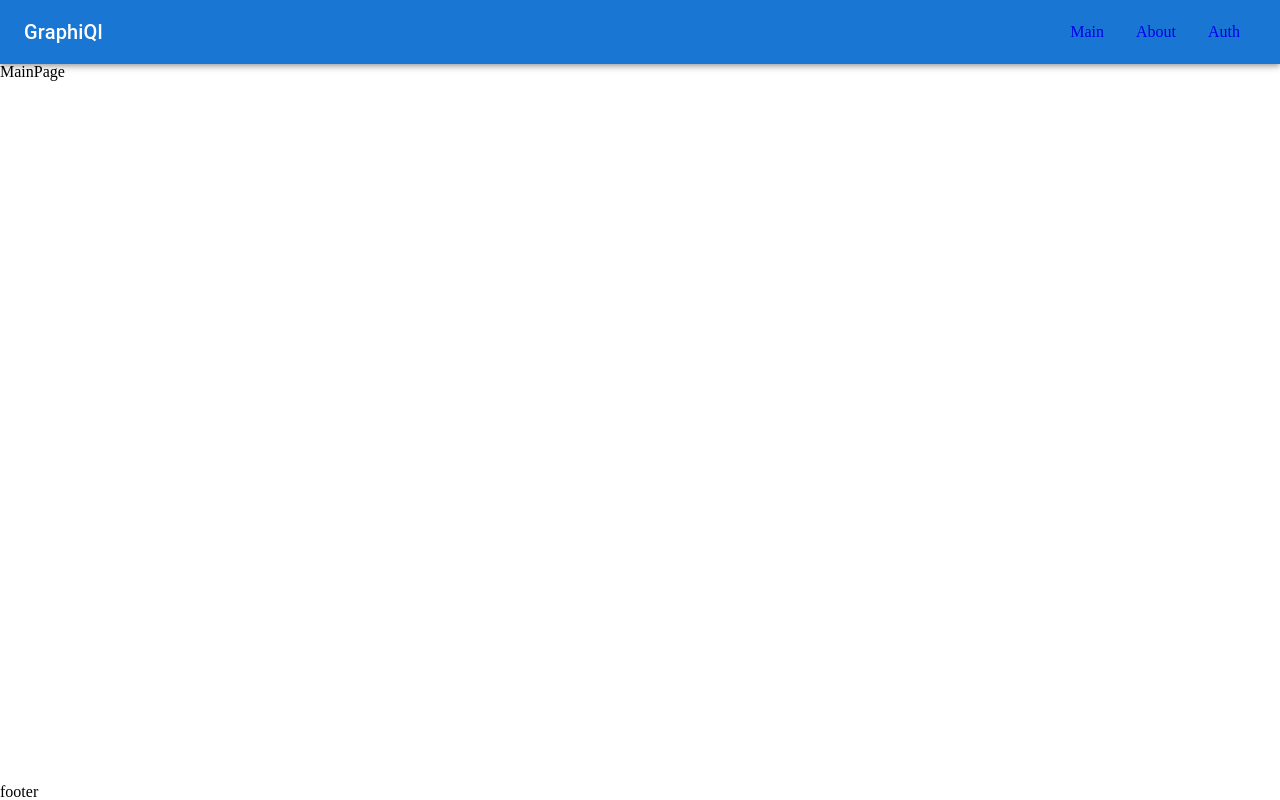
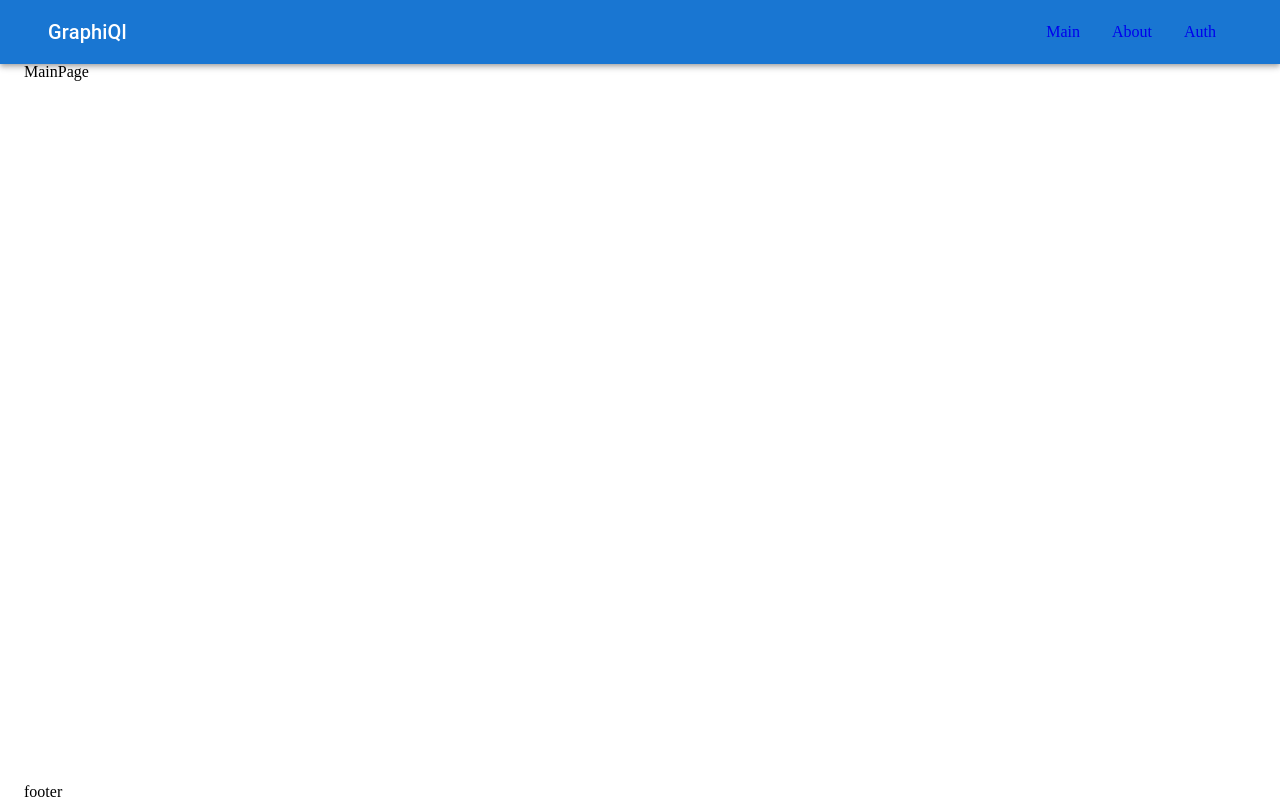
Before and after one commit to Egor-Dubovik/graphiql-app, a React (Vite) app: page / in a window 1280 px wide. Built offline with nearby package versions, Linux system fonts and the light colour scheme.

Commit message:
feet: add Container for all pages and add route for NotFoundPage

```diff
--- a/src/modules/Footer/Footer.tsx
+++ b/src/modules/Footer/Footer.tsx
@@ -1,7 +1,12 @@
+import { Container } from '@mui/material';
 import React, { FC } from 'react';
 
 const Footer: FC = () => {
-  return <div className="footer">footer</div>;
+  return (
+    <footer className="footer">
+      <Container maxWidth="xl">footer</Container>
+    </footer>
+  );
 };
 
 export default Footer;
--- a/src/modules/Header/Header.tsx
+++ b/src/modules/Header/Header.tsx
@@ -1,15 +1,17 @@
 import React from 'react';
-import { AppBar, Toolbar } from '@mui/material';
+import { AppBar, Container, Toolbar } from '@mui/material';
 import Logo from '../../components/Logo';
 import NavBar from '../../components/NavBar/NavBar';
 
 const Header = (): JSX.Element => {
   return (
     <AppBar position="static">
-      <Toolbar>
-        <Logo />
-        <NavBar />
-      </Toolbar>
+      <Container maxWidth="xl">
+        <Toolbar sx={{ p: 0 }}>
+          <Logo />
+          <NavBar />
+        </Toolbar>
+      </Container>
     </AppBar>
   );
 };
--- a/src/pages/AuthPage/AuthPage.tsx
+++ b/src/pages/AuthPage/AuthPage.tsx
@@ -1,7 +1,14 @@
 import React from 'react';
+import { Container } from '@mui/material';
 
 const AuthPage = () => {
-  return <main className="main">AuthPage</main>;
+  return (
+    <main className="main">
+      <Container maxWidth="xl">
+        <section>AuthPage</section>
+      </Container>
+    </main>
+  );
 };
 
 export default AuthPage;
--- a/src/pages/MainPage/MainPage.tsx
+++ b/src/pages/MainPage/MainPage.tsx
@@ -1,7 +1,14 @@
 import React from 'react';
+import { Container } from '@mui/material';
 
 const MainPage = () => {
-  return <main className="main">MainPage</main>;
+  return (
+    <main className="main">
+      <Container maxWidth="xl">
+        <section>MainPage</section>
+      </Container>
+    </main>
+  );
 };
 
 export default MainPage;
--- a/src/pages/NotFoundPage.tsx
+++ b/src/pages/NotFoundPage.tsx
@@ -1,7 +1,14 @@
 import React from 'react';
+import { Container } from '@mui/material';
 
 const NotFoundPage = () => {
-  return <main className="main">NotFoundPage</main>;
+  return (
+    <main className="main">
+      <Container maxWidth="xl">
+        <section>NotFoundPage</section>
+      </Container>
+    </main>
+  );
 };
 
 export default NotFoundPage;
--- a/src/pages/RedirectPage.tsx
+++ b/src/pages/RedirectPage.tsx
@@ -1,11 +1,12 @@
 import React, { FC } from 'react';
-import { Button, Typography } from '@mui/material';
+import { Button, Container, Typography } from '@mui/material';
 import { NavLink } from 'react-router-dom';
 import { ROUTES } from '../router/routes/routes.constant';
 
 const RedirectPage: FC = () => {
   return (
     <main className="main">
+      <Container maxWidth="xl">
         <section>
           <Typography
             sx={{
@@ -20,6 +21,7 @@ const RedirectPage: FC = () => {
             <NavLink to={ROUTES.LOGIN}>authorization</NavLink>
           </Button>
         </section>
+      </Container>
     </main>
   );
 };
--- a/src/pages/WelcomePage/WelcomePage.tsx
+++ b/src/pages/WelcomePage/WelcomePage.tsx
@@ -1,7 +1,14 @@
 import React from 'react';
+import { Container } from '@mui/material';
 
 const WelcomePage = () => {
-  return <main className="main">WelcomePage</main>;
+  return (
+    <main className="main">
+      <Container maxWidth="xl">
+        <section>WelcomePage</section>
+      </Container>
+    </main>
+  );
 };
 
 export default WelcomePage;
--- a/src/router/router.tsx
+++ b/src/router/router.tsx
@@ -2,6 +2,7 @@ import React from 'react';
 import { createBrowserRouter, createRoutesFromElements, Route } from 'react-router-dom';
 import AuthPage from '../pages/AuthPage/AuthPage';
 import MainPage from '../pages/MainPage/MainPage';
+import NotFoundPage from '../pages/NotFoundPage';
 import WelcomePage from '../pages/WelcomePage/WelcomePage';
 import Root from './Root';
 import { ROUTES } from './routes/routes.constant';
@@ -13,6 +14,7 @@ const router = createBrowserRouter(
       <Route path={ROUTES.WELCOME} element={<WelcomePage />} />
       <Route path={ROUTES.REGISTRATION} element={<AuthPage />} />
       <Route path={ROUTES.LOGIN} element={<AuthPage />} />
+      <Route path={ROUTES.BAD} element={<NotFoundPage />} />
     </Route>
   )
 );
```
Lines whose indentation alone changed are shown as unchanged.
